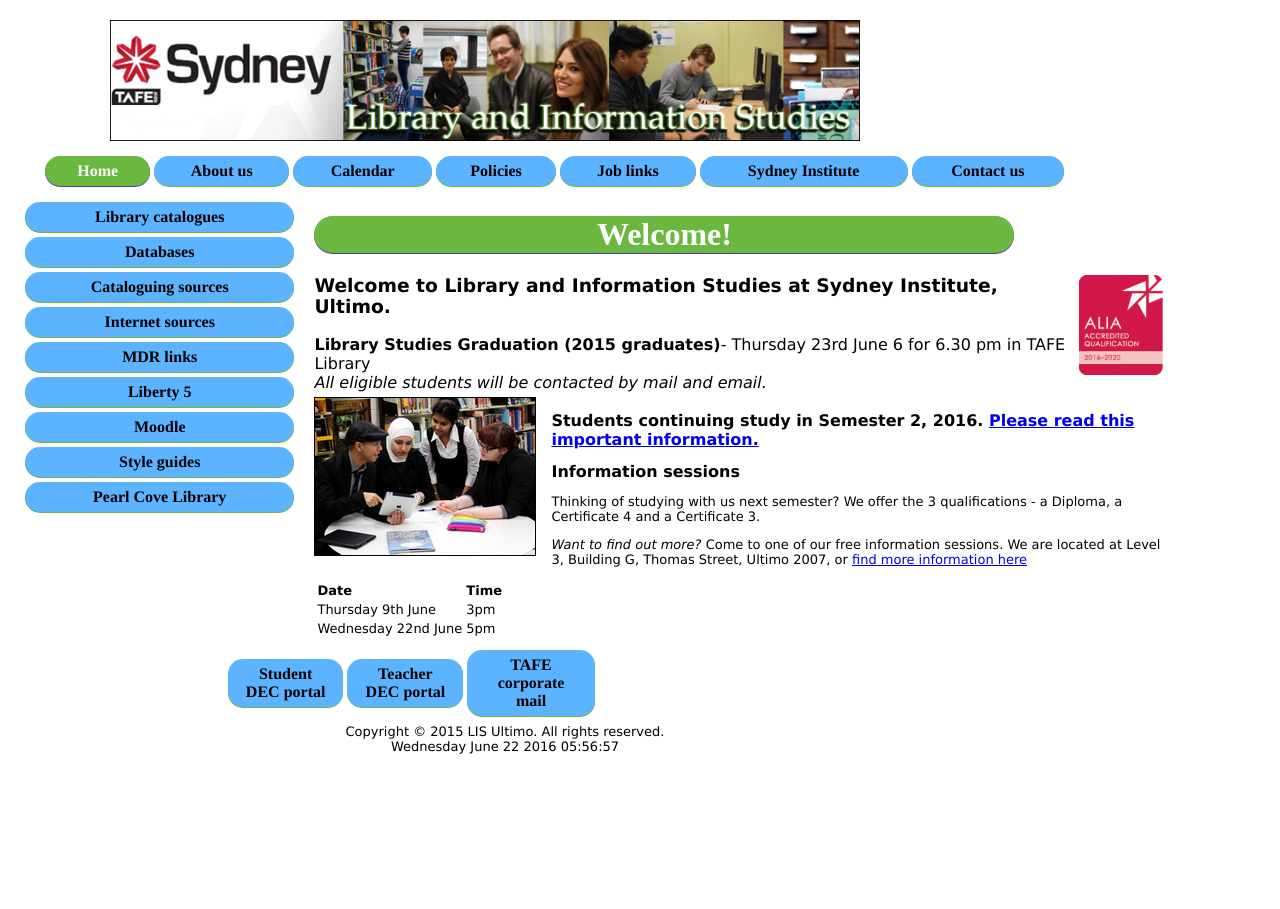
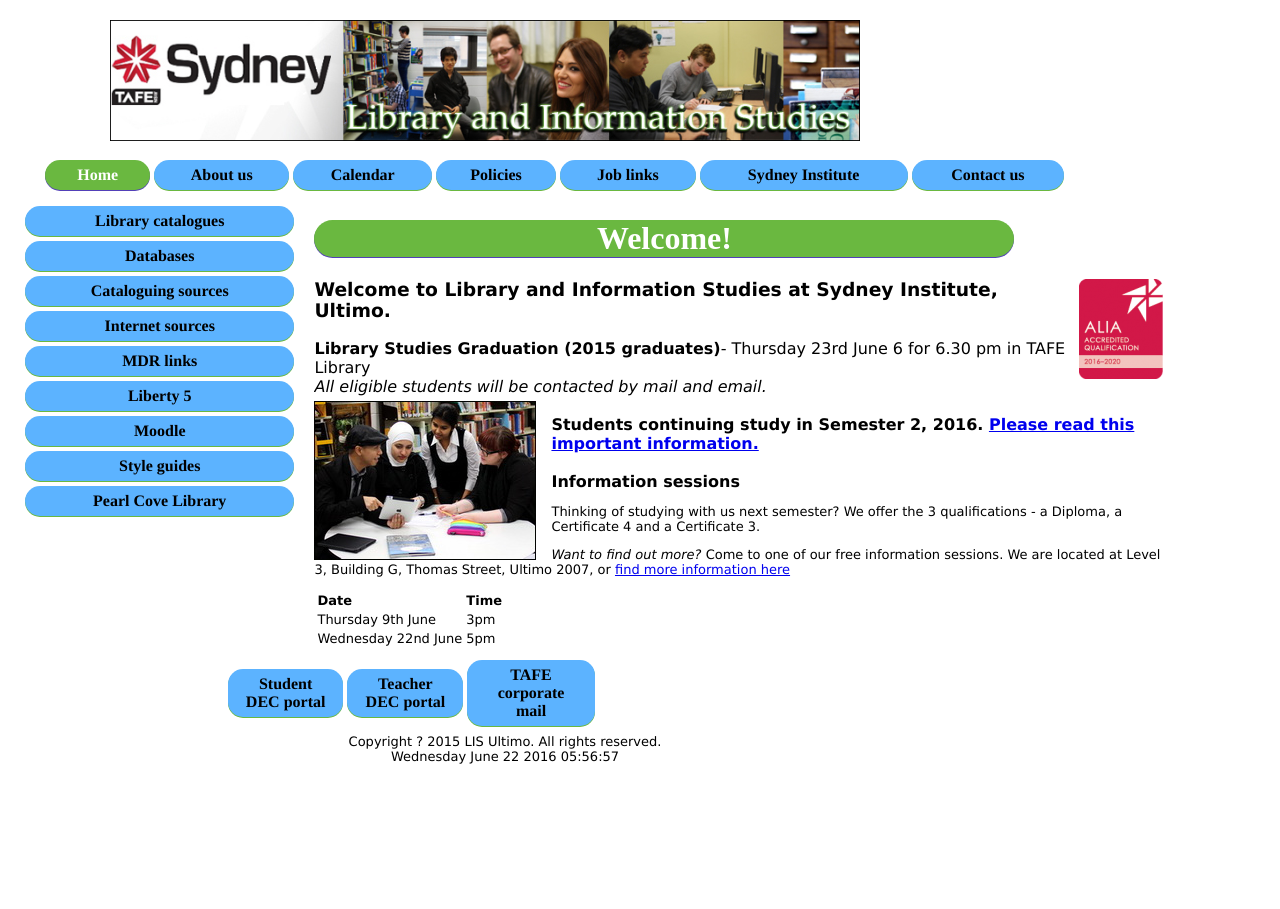
Before and after one commit to JennaMalkin/JennaMalkin.github.io, a Jekyll site: the page LIS/lismainpage.html, which Jekyll copies as it is, in a window 1280 px wide. Built offline with Jekyll 4.4.1, drawn with Linux system fonts in a browser that asks for light colours; part of the change alters nothing that is shown.

Commit message:
Add files via upload

```diff
--- a/LIS/lismainpage.html
+++ b/LIS/lismainpage.html
@@ -1,18 +1,16 @@
-<!DOCTYPE html PUBLIC "-//W3C//DTD XHTML 1.0 Transitional//EN" "http://www.w3.org/TR/xhtml1/DTD/xhtml1-transitional.dtd">
-<html xmlns="http://www.w3.org/1999/xhtml" lang="en" xml:lang="en"> <!--setting the language to English helps JAWS users-->
+<!DOCTYPE html>
+<html xmlns="http://www.w3.org/1999/xhtml" lang="en" xml:lang="en"><!--setting the language to English helps JAWS users-->
 <head>
 <title>Home - Library and Information Services Ultimo</title>
 <meta name="generator" content="editplus" />
 <meta name="author" content="" />
 <meta name="keywords" content="" />
 <meta name="description" content="" />
-  <meta name=viewport content="width=device-width, initial-scale=1"> <!--Needed for mobile devices, all pixel sizes must be converted into em units or percentages.-->
-<meta charset="utf-8"/>
-
+<meta name="viewport" content="width=device-width, initial-scale=1" /><!--Needed for mobile devices, all pixel sizes must be converted into em units or percentages.-->
+<meta charset="UTF-8">
 <link href="styles.css" rel="stylesheet" type="text/css" media="screen" />
-
-
 <style type="text/css">
+/*<![CDATA[*/
 
 #container {
         height: 70.52%;
@@ -24,9 +22,11 @@
         height: 47.37%;
 }
 
+/*]]>*/
 </style>
 
 <script type="text/javascript">
+//<![CDATA[
 
 function date_time(id)
 {
@@ -58,212 +58,88 @@ function date_time(id)
         return true;
 }
 
+//]]>
 </script>
-
 </head>
-
-
-
 <body>
-
 <div id="container">
-
-
-<div id="tafelogo">
-
-<a href="index.html">
-<img src="lislogo.jpg" alt="Library and Information Studies" title="Library and Information Studies" />
-</a>
-
-
-
-</div>
+<div id="tafelogo"><a href="index.html"><img src="lislogo.jpg" alt="Library and Information Studies" title="Library and Information Studies" /></a></div>
 <!-- div #tafelogo ends here -->
-
-
-
-
-
-
-
 <div id="topbar">
 <table width="89.47%">
 <tr>
 <td><a href="index.html" class="here">Home</a></td>
-
 <td><a href="about.html" class="button">About us</a></td>
-
 <td><a href="https://www.tafensw.edu.au/about/calendar/#.Uumkz7Tud8t" class="button" target="_blank">Calendar</a></td>
-
 <td><a href="policies.html" class="button">Policies</a></td>
-
 <td><a href="joblinks.html" class="button">Job links</a></td>
-
 <td><a href="http://www.sit.nsw.edu.au/" class="button" target="_blank">Sydney Institute</a></td>
-
 <td><a href="contact.html" class="button">Contact us</a></td>
 </tr>
 </table>
-
 </div>
 <!-- div #topbar ends here -->
-
-
-
-
-
-
 <div id="sidebar">
 <ul>
 <li><a href="libcats.html" class="button">Library catalogues</a></li>
-
 <li><a href="databases.html" class="button">Databases</a></li>
-
 <li><a href="catsources.html" class="button">Cataloguing sources</a></li>
-
 <li><a href="netsources.html" class="button">Internet sources</a></li>
-
 <li><a href="mdrlinks.html" class="button">MDR links</a></li>
-
 <li><a href="liberty.html" class="button">Liberty 5</a></li>
-
 <li><a href="https://sielearning.tafensw.edu.au/moodle/login/index.php" class="button" target="_blank">Moodle</a></li>
-
 <li><a href="styleguides.html" class="button">Style guides</a></li>
-
 <li><a href="pc/homepc.html" class="button" target="_blank">Pearl Cove Library</a></li>
-
-
 </ul>
 </div>
 <!-- div #sidebar ends here -->
-
-
-
-
-
-
-
-
 <div id="maincontent">
-
-
-
-<h1 >Welcome!</h1>
-
-
-
-
-
+<h1>Welcome!</h1>
 <!-- <a href="enrol.html"><span class="bigblueemphasis">CLICK HERE FOR RE-ENROLMENT INFORMATION FOR SEMESTER 2, 2012</span></a> -->
-
 <a href="alia.html"><img class="floatright logo" src="RED.png" title="Click here for information about ALIA Accreditation of Library and Information Studies Courses" alt="Click here for information about ALIA Accreditation of Library and Information Studies Courses" /></a>
-
-
 <h3>Welcome to Library and Information Studies at Sydney Institute, Ultimo.</h3>
-
-
-<strong>Library Studies Graduation  (2015 graduates)</strong>- Thursday 23rd June 6 for 6.30 pm in TAFE Library<br>
-
-<em>All eligible students will be contacted by mail and email.</em><br>
-
-
-<img class="group floatleft" src="group1.jpg" title="LIS Students" alt="LIS Students" />
-<br>
-<strong>Students continuing study in Semester 2, 2016. <A HREF="studentscont.pdf" TARGET="_blank">Please read this important information.</A>
-</p>
-
-<strong>Information sessions </strong>
-<p> Thinking of studying with us next semester? We offer the 3 qualifications - a Diploma, a Certificate 4 and a Certificate 3.</p>
- <p><em>Want to find out more?</em> Come to one of our free information sessions.
-We are located at Level 3, Building G, Thomas Street, Ultimo 2007, or <a href="study.html">find more information here</a> </p>
+<strong>Library Studies Graduation (2015 graduates)</strong>- Thursday 23rd June 6 for 6.30 pm in TAFE Library<br />
+<em>All eligible students will be contacted by mail and email.</em><br />
+<img class="group floatleft" src="group1.jpg" title="LIS Students" alt="LIS Students" /><br />
+<strong>Students continuing study in Semester 2, 2016. <a href="studentscont.pdf" target="_blank">Please read this important information.</a><br />
+<br />
+<strong>Information sessions</strong></strong>
+<p>Thinking of studying with us next semester? We offer the 3 qualifications - a Diploma, a Certificate 4 and a Certificate 3.</p>
+<p><em>Want to find out more?</em> Come to one of our free information sessions. We are located at Level 3, Building G, Thomas Street, Ultimo 2007, or <a href="study.html">find more information here</a></p>
 <table>
 <tr>
-    <th>
-    Date
-    </th>
-    <th>
-   Time
-    </th>
-  </tr>
-
-  <tr>
-    <td>
-    Thursday 9th June
-    </td>
-    <td>
-    3pm
-    </td>
+<th>Date</th>
+<th>Time</th>
 </tr>
 <tr>
-    <td>
-    Wednesday 22nd June
-    </td>
-    <td>
-    5pm
-    </td>
+<td>Thursday 9th June</td>
+<td>3pm</td>
+</tr>
+<tr>
+<td>Wednesday 22nd June</td>
+<td>5pm</td>
 </tr>
 </table>
-
-
-
-
-
-
-
 </div>
-<! -- div #maincontent ends here -->
-
-
-
-
-
-
-
-
 <div id="footerlinks">
 <table width="62.10%">
 <tr>
 <td><a href="http://student.det.nsw.edu.au/" class="button" target="_blank">Student DEC portal</a></td>
-
 <td><a href="https://sso.det.nsw.edu.au/sso/UI/Login?goto=https://staff.det.nsw.edu.au" class="button" target="_blank">Teacher DEC portal</a></td>
-
 <td><a href="https://myemail.uc.det.nsw.edu.au/owa/" class="button" target="_blank">TAFE corporate mail</a></td>
 </tr>
 </table>
 </div>
 <!-- div #footerlinks ends here -->
-
-
-
-
-
-
-
-
 <div id="copyright">
-<p>Copyright &copy 2015 LIS Ultimo. All rights reserved. <br/ >
-
-<span id="date_time"></span>
-
-<script type="text/javascript">window.onload = date_time('date_time');</script>
-
-</p>
-
+<p>Copyright ? 2015 LIS Ultimo. All rights reserved.<br />
+<span id="date_time"></span> <script type="text/javascript">
+//<![CDATA[
+window.onload = date_time('date_time');
+//]]>
+</script></p>
 </div>
-<!-- div #copyright ends here -->
-
-
-
-
-
-
-
-
-</div>
+<!-- div #copyright ends here --></div>
 <!-- div #container ends here -->
-
-
-
 </body>
 </html>
```
Lines whose indentation alone changed are shown as unchanged.
